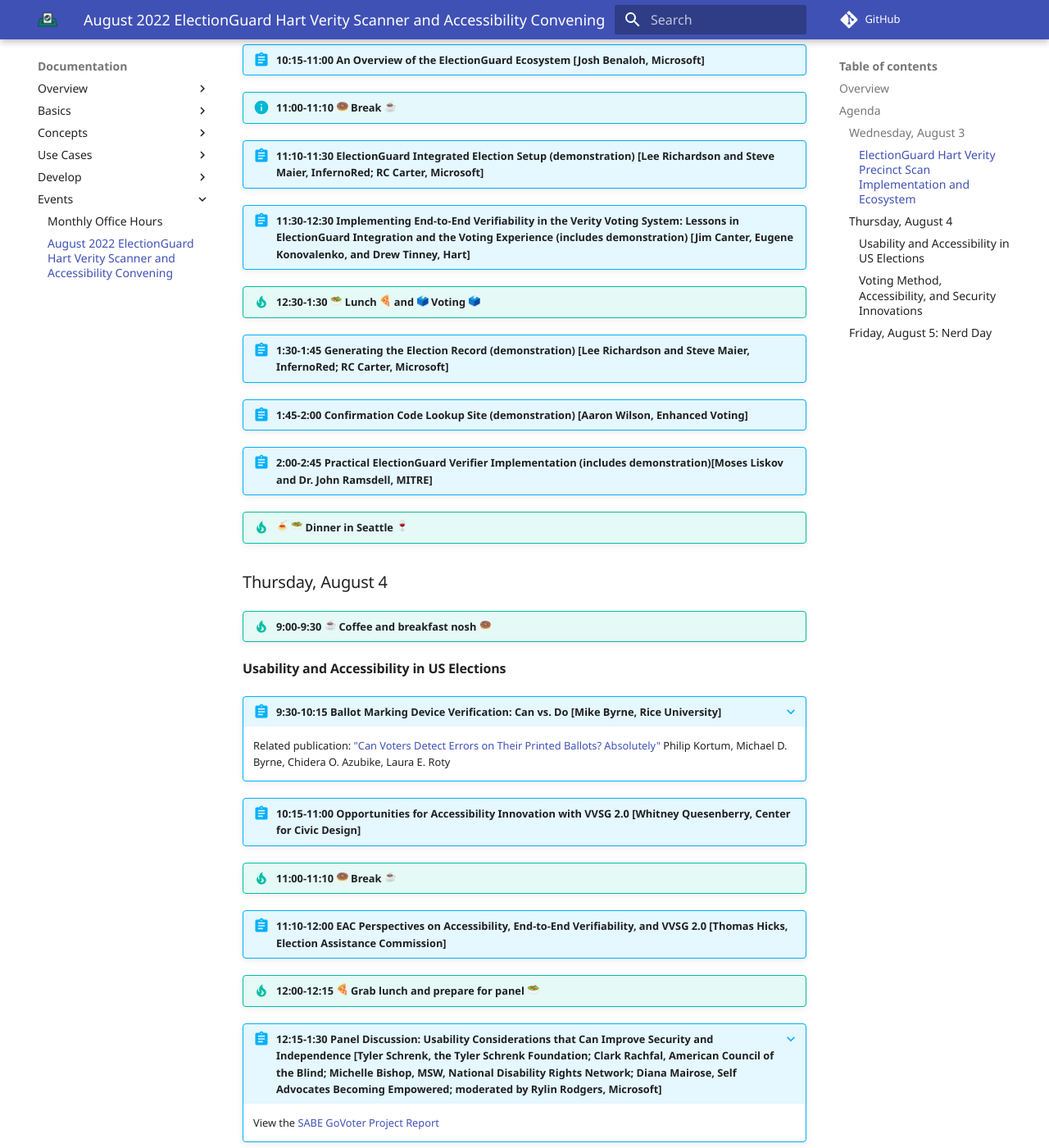
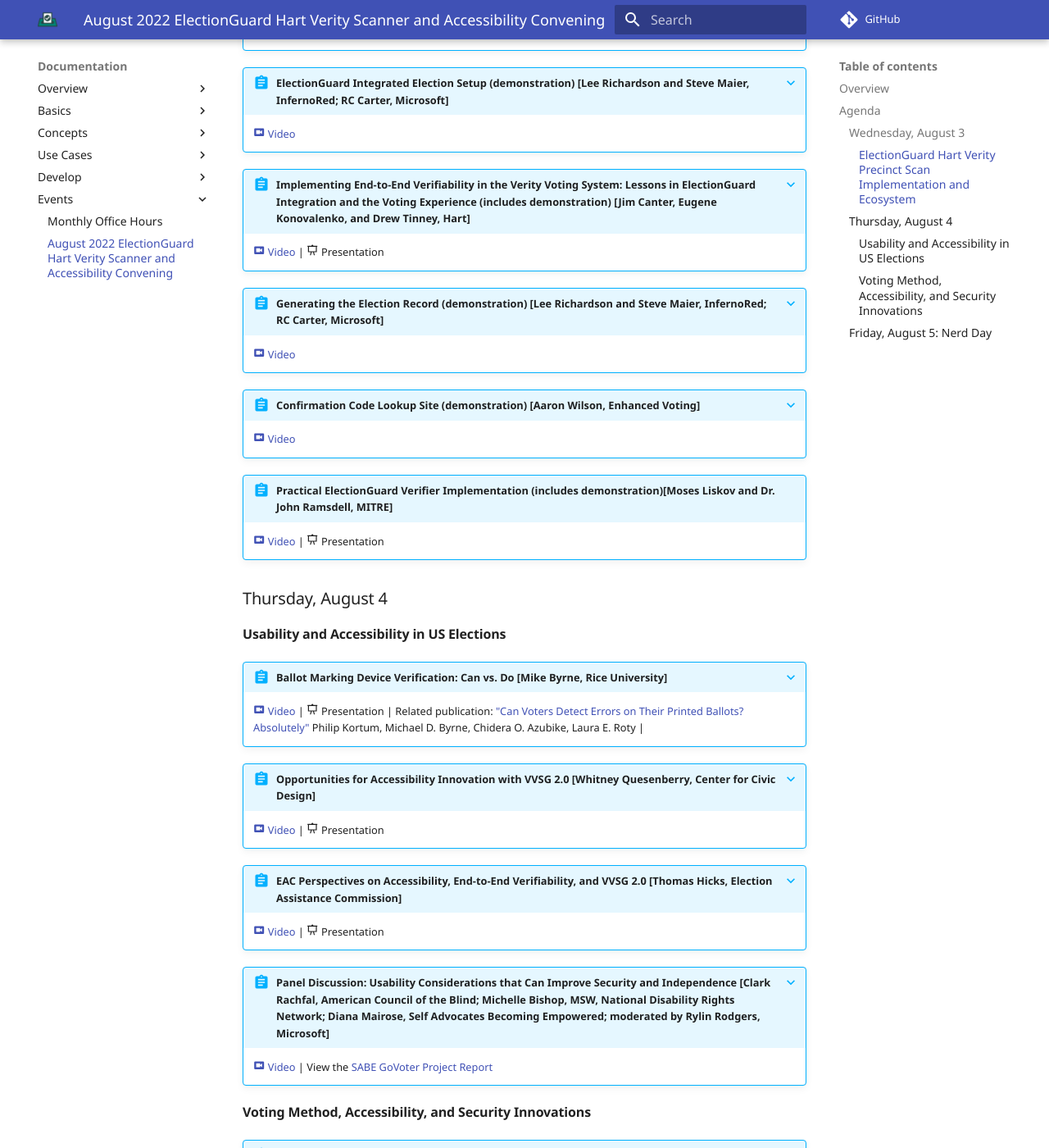
Before and after one commit to Election-Tech-Initiative/electionguard, an MkDocs documentation site: the page built from docs/events/eg_usability_aug_2022.md, in a window 1280 px wide and 1400 px high, scrolled down 705 px. Shown: the whole window at 82% size. Built offline with MkDocs 1.6.1 and Material for MkDocs 9.7.7, drawn with Linux system fonts in a browser that asks for light colours; emoji names are drawn with the system emoji font; some web fonts are replaced; comment, search, counter and statistics services are not loaded; some of the changed text lies outside the part shown.

Commit message:
added links to videos, formatting but not links for presentations

```diff
--- a/docs/events/eg_usability_aug_2022.md
+++ b/docs/events/eg_usability_aug_2022.md
@@ -7,48 +7,42 @@
 ## Agenda
 
 ### Wednesday, August 3
-
-!!! info "9:00-9:30  :coffee: Coffee and breakfast nosh :doughnut:"
-!!! abstract "9:30-9:45 Introductions and Agenda [RC Carter, Microsoft]"
-
 #### ElectionGuard Hart Verity Precinct Scan Implementation and Ecosystem
 
-!!! abstract "9:45-10:15 What is ElectionGuard and How Does It Work?  [RC Carter, Microsoft]"
-!!! abstract "10:15-11:00 An Overview of the ElectionGuard Ecosystem [Josh Benaloh, Microsoft]"
-!!! info "11:00-11:10 :doughnut: Break :coffee:"
-!!! abstract "11:10-11:30 ElectionGuard Integrated Election Setup (demonstration) [Lee Richardson and  Steve Maier, InfernoRed; RC Carter, Microsoft]"
-!!! abstract "11:30-12:30 Implementing End-to-End Verifiability in the Verity Voting System: Lessons in ElectionGuard Integration and the Voting Experience (includes demonstration) [Jim Canter, Eugene Konovalenko, and Drew Tinney, Hart]"
-!!! tip "12:30-1:30 :salad:  Lunch  :pizza: and :ballot_box: Voting :ballot_box:"
-!!! abstract "1:30-1:45 Generating the Election Record (demonstration) [Lee Richardson and  Steve Maier, InfernoRed; RC Carter, Microsoft]"
-!!! abstract "1:45-2:00 Confirmation Code Lookup Site (demonstration) [Aaron Wilson, Enhanced Voting]"
-!!! abstract "2:00-2:45 Practical ElectionGuard Verifier Implementation (includes demonstration)[Moses Liskov and Dr. John Ramsdell, MITRE]"
-
-!!! tip ":spaghetti: :salad: Dinner in Seattle :wine_glass:"
-
+???+ abstract "What is ElectionGuard and How Does It Work?  [RC Carter, Microsoft]"
+     [:material-video-box:  Video](https://vimeo.com/showcase/9735318/video/737696699) | :material-presentation:  Presentation
+???+ abstract "An Overview of the ElectionGuard Ecosystem [Josh Benaloh, Microsoft]"
+    [:material-video-box:  Video](https://vimeo.com/showcase/9735318/video/737728014) | :material-presentation:  Presentation
+???+ abstract "ElectionGuard Integrated Election Setup (demonstration) [Lee Richardson and  Steve Maier, InfernoRed; RC Carter, Microsoft]"
+    [:material-video-box:  Video](https://vimeo.com/showcase/9735318/video/737701957)
+???+ abstract "Implementing End-to-End Verifiability in the Verity Voting System: Lessons in ElectionGuard Integration and the Voting Experience (includes demonstration) [Jim Canter, Eugene Konovalenko, and Drew Tinney, Hart]"
+    [:material-video-box:  Video](https://vimeo.com/showcase/9735318/video/737698316) | :material-presentation:  Presentation
+???+ abstract "Generating the Election Record (demonstration) [Lee Richardson and  Steve Maier, InfernoRed; RC Carter, Microsoft]"
+    [:material-video-box:  Video](https://vimeo.com/showcase/9735318/video/737696600)
+???+ abstract "Confirmation Code Lookup Site (demonstration) [Aaron Wilson, Enhanced Voting]"
+    [:material-video-box:  Video](https://vimeo.com/showcase/9735318/video/737696611)
+!!! abstract "Practical ElectionGuard Verifier Implementation (includes demonstration)[Moses Liskov and Dr. John Ramsdell, MITRE]"
+    [:material-video-box:  Video](https://vimeo.com/showcase/9735318/video/737696638) | :material-presentation:  Presentation
 ### Thursday, August 4
-
-!!! tip "9:00-9:30  :coffee:  Coffee and breakfast nosh :doughnut: "
-
 #### Usability and Accessibility in US Elections
 
-???+ abstract "9:30-10:15 Ballot Marking Device Verification: Can vs. Do [Mike Byrne, Rice University]"
-    Related publication: ["Can Voters Detect Errors on Their Printed Ballots? Absolutely" ](https://arxiv.org/abs/2204.09780) Philip Kortum, Michael D. Byrne, Chidera O. Azubike, Laura E. Roty
-!!! abstract "10:15-11:00 Opportunities for Accessibility Innovation with VVSG 2.0 [Whitney Quesenberry, Center for Civic Design]"
-!!! tip "11:00-11:10 :doughnut: Break :coffee:"
-!!! abstract "11:10-12:00 EAC Perspectives on Accessibility, End-to-End Verifiability, and VVSG 2.0 [Thomas Hicks, Election Assistance Commission]"
-!!! tip "12:00-12:15 :pizza: Grab lunch and prepare for panel :salad:"
-???+ abstract "12:15-1:30 Panel Discussion: Usability Considerations that Can Improve Security and Independence [Tyler Schrenk, the Tyler Schrenk Foundation; Clark Rachfal, American Council of the Blind; Michelle Bishop, MSW, National Disability Rights Network; Diana Mairose, Self Advocates Becoming Empowered; moderated by Rylin Rodgers, Microsoft]"
-    View the [SABE GoVoter Project Report](https://www.sabeusa.org/wp-content/uploads/2021/10/SABE-GoVoter-2020-Survey-Report.pdf)
-!!! info "1:30-1:45 :doughnut: Break :coffee:"
-!!! abstract "12:15-1:30 Panel Discussion: Usability Considerations that Can Improve Security and Independence [Tyler Schrenk, the Tyler Schrenk Foundation; Clark Rachfal, American Council of the Blind; Michelle Bishop, MSW, National Disability Rights Network; moderated by Rylin Rodgers, Microsoft]"
-!!! tip "1:30-1:45 :doughnut: Break :coffee:"
-
+???+ abstract "Ballot Marking Device Verification: Can vs. Do [Mike Byrne, Rice University]"
+    [:material-video-box:  Video](https://vimeo.com/showcase/9735318/video/737691814) | :material-presentation:  Presentation |
+    Related publication: ["Can Voters Detect Errors on Their Printed Ballots? Absolutely"](https://arxiv.org/abs/2204.09780) Philip Kortum, Michael D. Byrne, Chidera O. Azubike, Laura E. Roty |
+???+ abstract "Opportunities for Accessibility Innovation with VVSG 2.0 [Whitney Quesenberry, Center for Civic Design]"
+    [:material-video-box:  Video](https://vimeo.com/showcase/9735318/video/737691768) | :material-presentation:  Presentation
+???+ abstract "EAC Perspectives on Accessibility, End-to-End Verifiability, and VVSG 2.0 [Thomas Hicks, Election Assistance Commission]"
+    [:material-video-box:  Video](https://vimeo.com/showcase/9735318/video/737691726) | :material-presentation:  Presentation
+???+ abstract "Panel Discussion: Usability Considerations that Can Improve Security and Independence [Clark Rachfal, American Council of the Blind; Michelle Bishop, MSW, National Disability Rights Network; Diana Mairose, Self Advocates Becoming Empowered; moderated by Rylin Rodgers, Microsoft]"
+    [:material-video-box:  Video](https://vimeo.com/showcase/9735318/video/737691666) | View the [SABE GoVoter Project Report](https://www.sabeusa.org/wp-content/uploads/2021/10/SABE-GoVoter-2020-Survey-Report.pdf)
 #### Voting Method, Accessibility, and Security Innovations
 
-!!! abstract "1:30-2:15 Secure Accessible Voting with ElectionGuard [Aaron Wilson, Enhanced Voting]"
-!!! abstract "2:15-3:00 Implementing End-to-end Verifiability for Vote by Mail [Braden Crimmins, University of Michigan]"
-!!! abstract "3:00-3:45 What's Next? ElectionGuard 2.0 [Michael Naehrig, Microsoft]"
-
+???+ abstract "Secure Accessible Voting with ElectionGuard [Aaron Wilson, Enhanced Voting]"
+    [:material-video-box:  Video](https://vimeo.com/showcase/9735318/video/737691612) | :material-presentation:  Presentation
+???+ abstract "Implementing End-to-end Verifiability for Vote by Mail [Braden Crimmins, University of Michigan]"
+    [:material-video-box:  Video](https://vimeo.com/showcase/9735318/video/737691584) | :material-presentation:  Presentation
+???+ abstract "What's Next? ElectionGuard 2.0 [Michael Naehrig, Microsoft]"
+    [:material-video-box:  Video](https://vimeo.com/showcase/9735318/video/737691550) | :material-presentation:  Presentation
 ### Friday, August 5: Nerd Day
 
 ???+ abstract "10:00-2:00 [Technical discussions](https://docs.google.com/document/d/1GC7A4j2dkkOzX-yhDg_IzJ64cOZQZjR9FPWF5COJq54/edit#heading=h.kxvinmghkvur) focusing on ElectionGuard 2.0 innovations, implementation options, roadmap, and opensource community"
```
